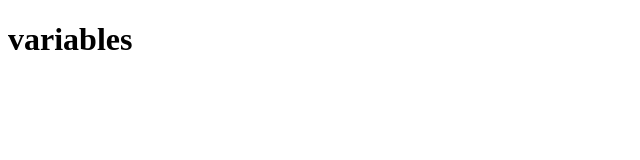
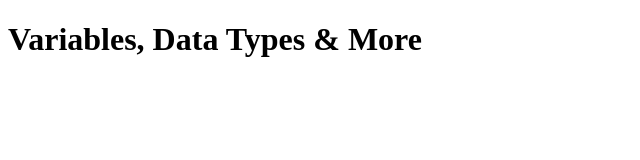
Before and after one commit to khalifa707/Javascript-Fundamentals, a plain HTML site: page 01-Variables, Data Types & More/Index.html in a window 1280 px wide. Shown: the whole page, without its empty margins (0-640 px from the left). Drawn offline with Linux system fonts and the light colour scheme.

Commit message:
Javascript Fundamentals (Working With Variables, Data Types & More)

```diff
--- a/01-Variables, Data Types & More/Index.html
+++ b/01-Variables, Data Types & More/Index.html
@@ -8,7 +8,7 @@
     <title>Variables, Data Types & More</title>
 </head>
 <body>
-<h1>variables</h1>
+<h1>Variables, Data Types & More</h1>
 <script src="script.js"></script>
 </body>
 </html>
```
